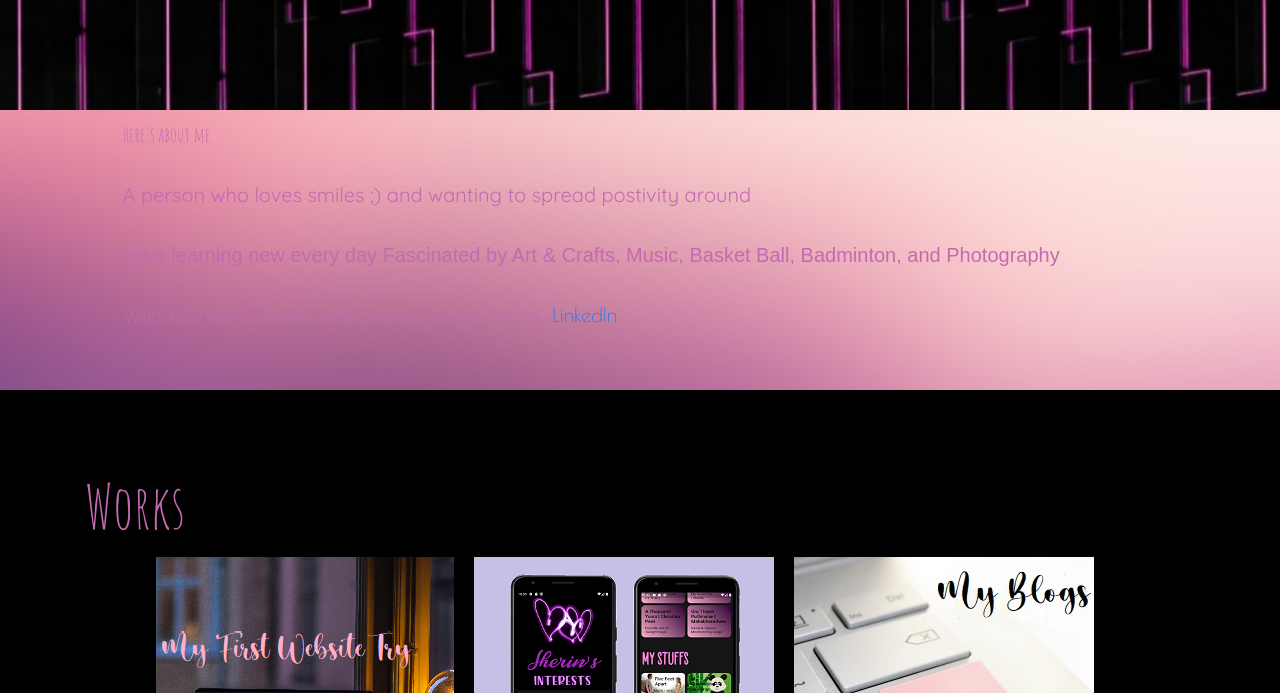
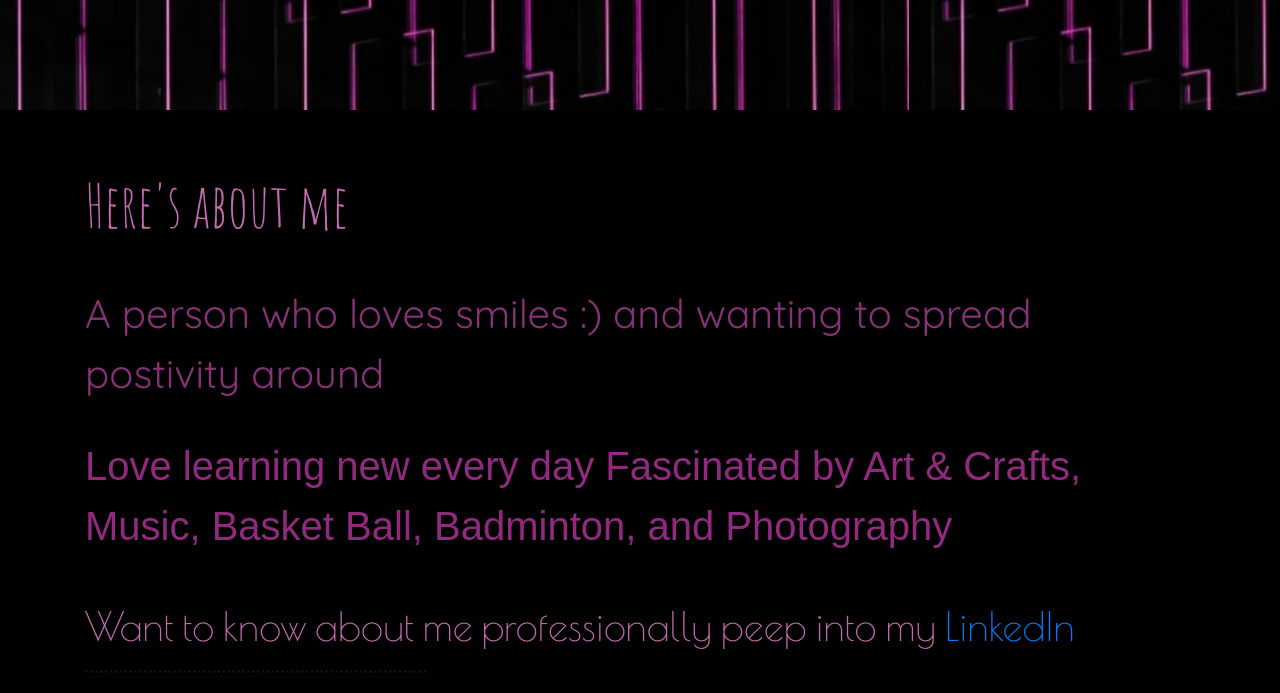
Before and after one commit to Sherin-Sneha/Sherin-Sneha-Portfolio, a plain HTML site: page index.html in a window 1280 px wide. Shown: the part 690-1383 px from the top of the page. Drawn offline with nearby package versions, Linux system fonts and the light colour scheme; a script that the page names is missing; a web font is replaced by a local one.

Commit message:
Update index.html

```diff
--- a/index.html
+++ b/index.html
@@ -92,13 +92,12 @@
 
 <!-- about sec starts-->
 <section id= "about" class="about d-flex">
-  <article class="skills">
   <div class="container">
     <p class="text-head">Here's about me</p>
-    <p class="text-main">A person who loves smiles ;) and wanting to spread postivity around</p>
+    <p class="text-main">A person who loves smiles :) and wanting to spread postivity around</p>
     <p class="text-sub">Love learning new every day                                                      Fascinated by Art & Crafts, Music, Basket Ball, Badminton, and Photography</p>
     <p class="text-content">Want to know about me professionally peep into my <a href="https://www.linkedin.com/in/sherin-sneha-j/" target="_blank">LinkedIn</a></p>
-  </article>
+    <p>*.*.*.*.*.*.*.*.*.*.*.*.*.*.*.*.*.*.*.*.*.*.*.*.*.*.*.*.*.*.*.*.*.*.*.*.*.*.*.*.*.*.*.*.*.*.*.*.*.*.*.*.*.*.*.*.*.*.*.*.*.*.*.*.*.*.*.*.*.*.</p></p>
 </section>
 <!-- about sec ends-->
 
```
